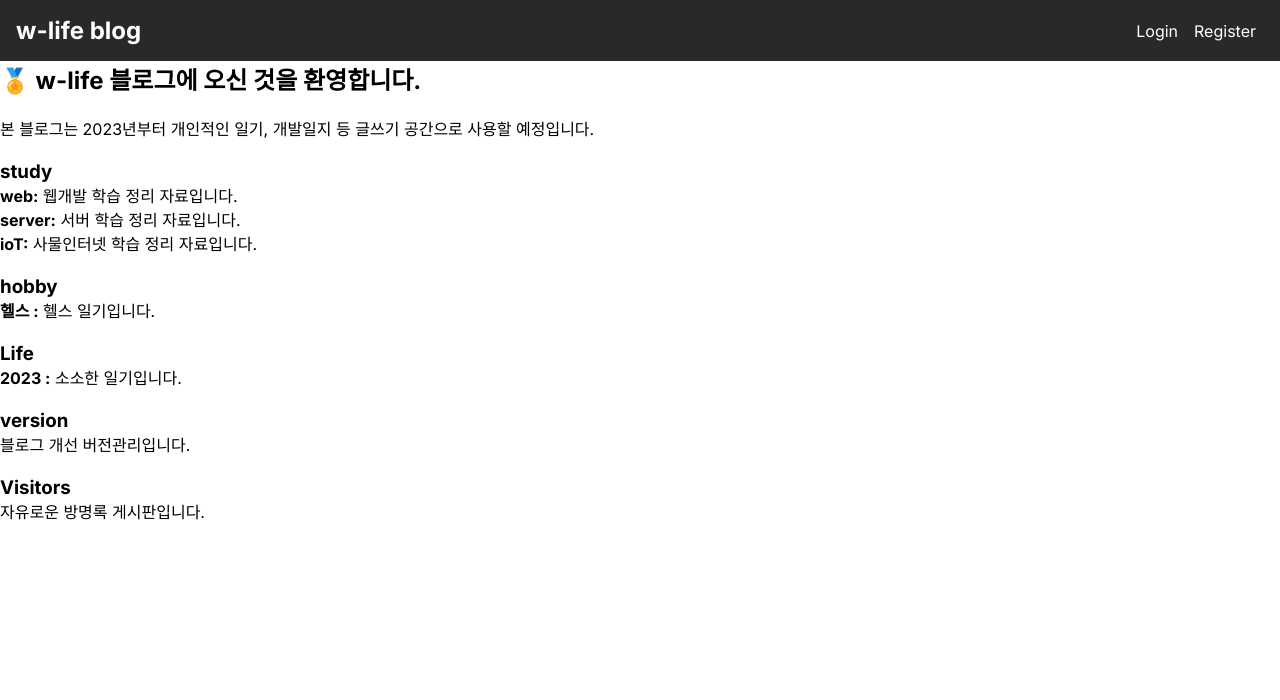
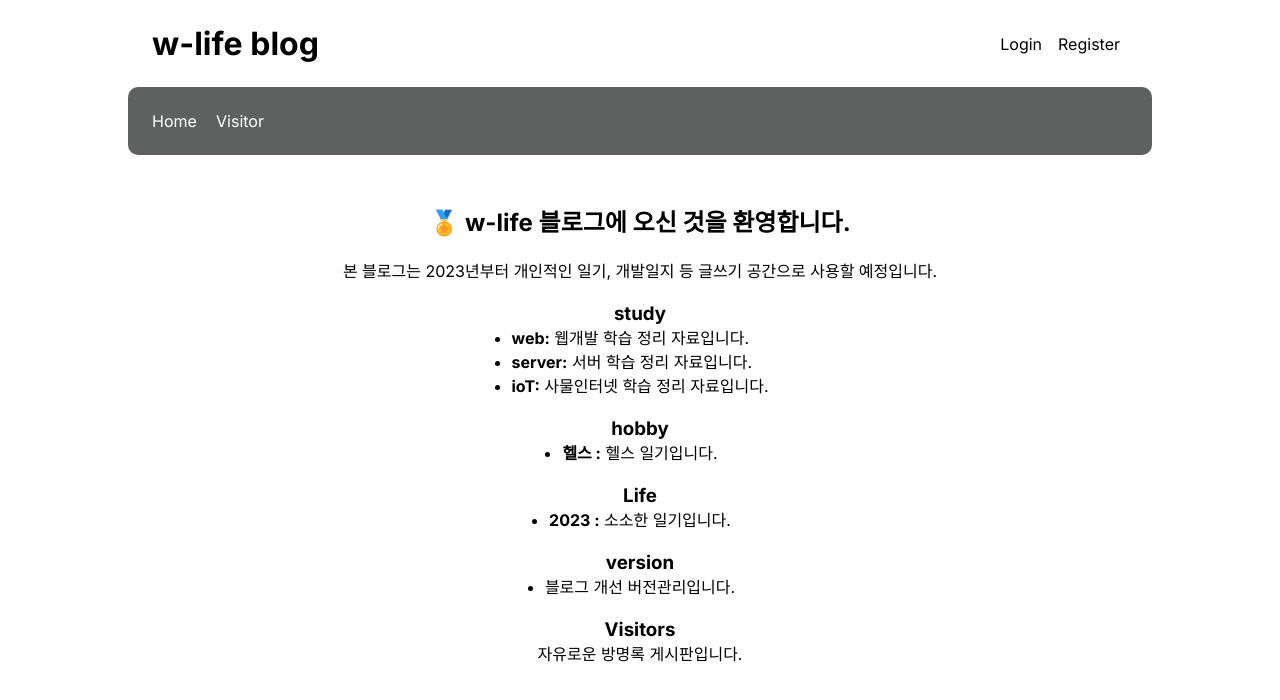
Before and after one commit to wdevelope/myblog_nextjs, a Next.js app: page /home in a window 1280 px wide. Shown: the top 700 px of the page. Built offline with nearby package versions, Linux system fonts and the light colour scheme.

Commit message:
feat: basicnav, 기타 css수정

```diff
--- a/src/app/_component/BasicHeader.module.css
+++ b/src/app/_component/BasicHeader.module.css
@@ -3,9 +3,11 @@
   align-items: center;
   justify-content: space-between;
 
-  background-color: rgb(41, 41, 41);
-  color: white;
-  padding: 1rem 1rem;
+  padding: 1.5rem 1.5rem;
+}
+
+.header h2 {
+  font-size: 2rem;
 }
 
 .LoginRegisterDiv a {
--- /dev/null
+++ b/src/app/_component/BasicNav.module.css
@@ -0,0 +1,13 @@
+.nav {
+  display: flex;
+  align-items: center;
+
+  background-color: #5f6160;
+  border-radius: 10px;
+  padding: 1.5rem;
+  color: white;
+}
+
+.navList a {
+  margin-right: 1.2rem;
+}
--- a/src/app/_component/BasicNav.tsx
+++ b/src/app/_component/BasicNav.tsx
@@ -0,0 +1,13 @@
+import styles from './BasicNav.module.css';
+import Link from 'next/link';
+
+export default function BasicNav() {
+  return (
+    <div className={styles.nav}>
+      <li className={styles.navList}>
+        <Link href="/home">Home</Link>
+        <Link href="/visitor">Visitor</Link>
+      </li>
+    </div>
+  );
+}
--- a/src/app/globals.css
+++ b/src/app/globals.css
@@ -6,11 +6,12 @@
 
 html,
 body {
-  max-width: 100vw;
+  max-width: 80vw;
+  margin-right: auto;
+  margin-left: auto;
+
   overflow-x: hidden;
-}
-
-body {
+  list-style: none;
 }
 
 a {
--- /dev/null
+++ b/src/app/home/page.module.css
@@ -0,0 +1,8 @@
+.homeMain {
+  display: flex;
+  justify-content: center;
+  align-items: center;
+  flex-direction: column;
+
+  margin-top: 3rem;
+}
--- a/src/app/home/page.tsx
+++ b/src/app/home/page.tsx
@@ -1,6 +1,8 @@
+import styles from './page.module.css';
+
 export default function Home() {
   return (
-    <main>
+    <main className={styles.homeMain}>
       <h2>🏅 w-life 블로그에 오신 것을 환영합니다.</h2>
       <br />
       <p>본 블로그는 2023년부터 개인적인 일기, 개발일지 등 글쓰기 공간으로 사용할 예정입니다.</p>
--- a/src/app/layout.tsx
+++ b/src/app/layout.tsx
@@ -2,6 +2,7 @@ import type { Metadata } from 'next';
 import { Inter } from 'next/font/google';
 import './globals.css';
 import BasicHeader from './_component/BasicHeader';
+import BasicNav from './_component/BasicNav';
 
 const inter = Inter({ subsets: ['latin'] });
 
@@ -14,8 +15,13 @@ export default function RootLayout({ children }: { children: React.ReactNode })
   return (
     <html lang="en">
       <body className={inter.className}>
-        <BasicHeader />
-        {children}
+        <header>
+          <BasicHeader />
+        </header>
+        <nav>
+          <BasicNav />
+        </nav>
+        <main>{children}</main>
       </body>
     </html>
   );
```
